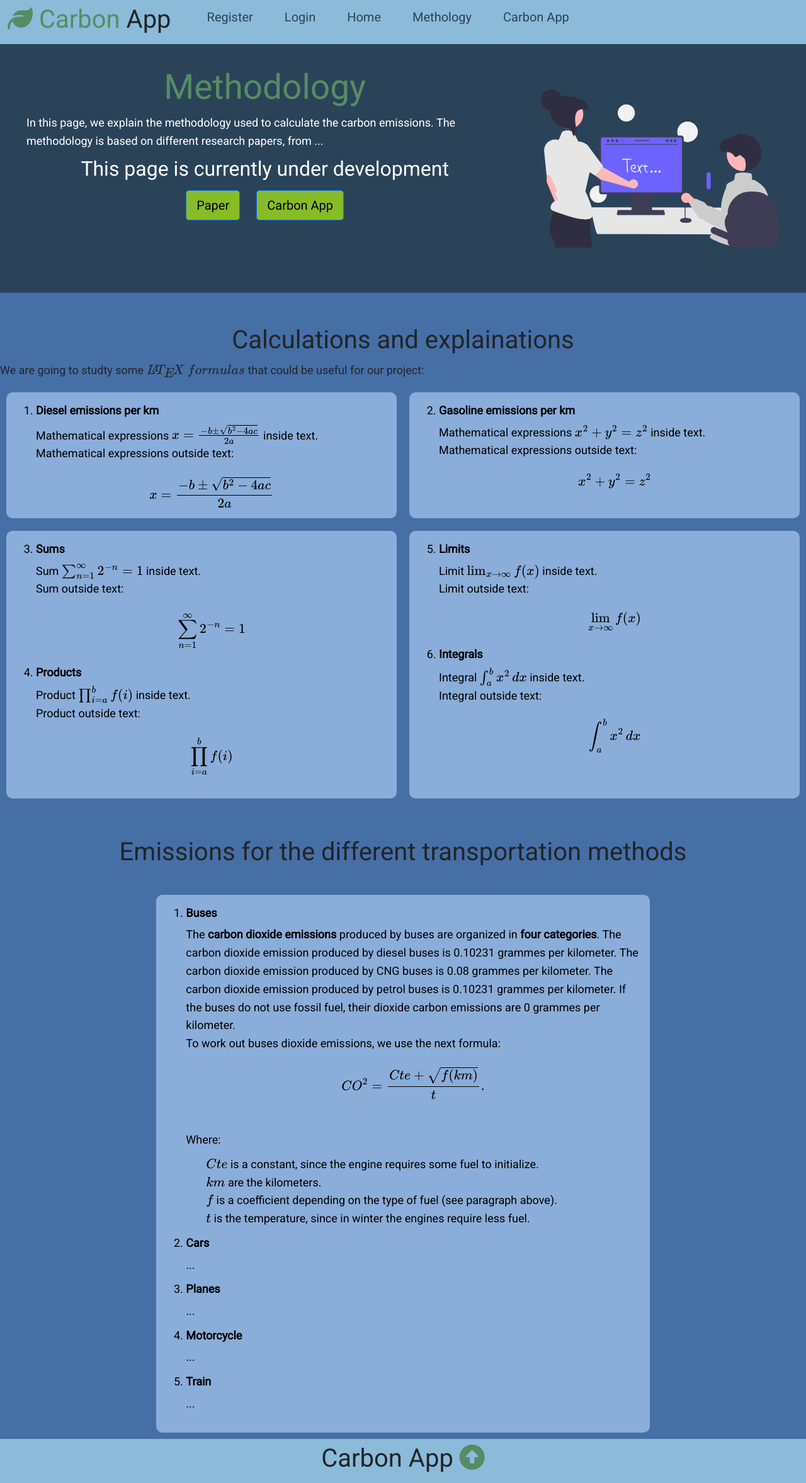
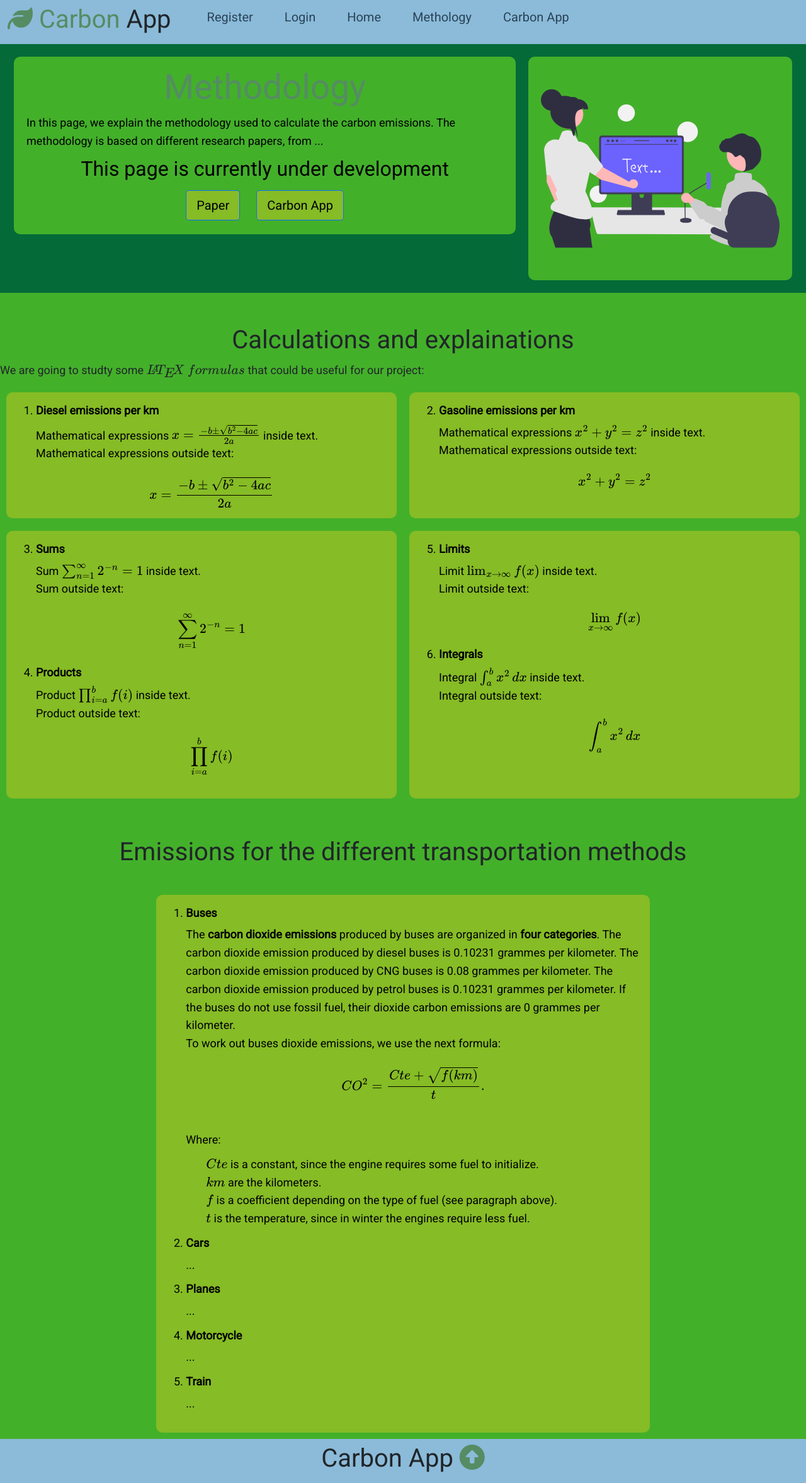
Before and after one commit to theoyster1/Carbon_App-Gruppe3, a Flask app: page /methodology in a window 1280 px wide. Shown: the whole page at 63% size. Run offline with Flask 2, Linux system fonts and the light colour scheme; some libraries are stand-ins or nearby versions.

Commit message:
Update methodology.css

```diff
--- a/capp/static/methodology.css
+++ b/capp/static/methodology.css
@@ -20,17 +20,17 @@ ol {
 }
 /* Section header */
 .section_header_methodology {
-  background-color:#2a4359;
+  background-color:#046A38;
 }
 .header {
   display: flex;
   align-items: start;
-  background: #2a4359;
+  background: #046A38;
 }
 .header .box {
   flex: 1;
-  background: #2a4359;
-  color: #fff;
+  background: #43B02A;
+  color: black;
   border-radius: 10px;
   margin: 20px 10px;
   padding: 15px 20px;
@@ -51,30 +51,30 @@ ol {
   flex-wrap:wrap;
 }
 .container_buttons_links_header a:hover {
-  color: #2a4359;
+  color: #86BC25;
 }
 .container_buttons_links_header btn {
   width: 100px;
   height: 100px;
-  background: #2a4359;
-  color: #fff;
+  background: #86BC25;
+  color: black;
   display: flex;
   justify-content:center;
   align-items:center;
 }
 /* Section methodology */
 .section_body_methodology {
-  background-color:#466fa6;
+  background-color:#43B02A;
 }
 .methodology {
   display: flex;
   align-items: start;
-  background: #466fa6;
+  background: #43B02A;
 }
 /* Table with one column */
 .methodology .box_table1 {
   flex: 1;
-  background: #8badd9;
+  background: #86BC25;
   color: black;
   border-radius: 10px;
   margin: 10px 10px 10px 10px;
@@ -85,19 +85,19 @@ ol {
 }
 .methodology .box_table1:nth-of-type(1) {
   flex-grow:1;
-  background: #466fa6;
+  background: #43B02A;
 }
 .methodology .box_table1:nth-of-type(2) {
   flex-grow:4;
 }
 .methodology .box_table1:nth-of-type(3) {
   flex-grow:1;
-  background: #466fa6;
+  background: #43B02A;
 }
 /* Table with two columns */
 .methodology .box_table2 {
   flex: 1;
-  background: #8badd9;
+  background: #43B02A;
   color: black;
   border-radius: 10px;
   margin: 10px 10px 10px 10px;
@@ -108,11 +108,11 @@ ol {
 }
 .methodology .box_table2:nth-of-type(1) {
   flex-grow:1;
-  background: #8badd9;
+  background: #86BC25;
 }
 .methodology .box_table2:nth-of-type(2) {
   flex-grow:1;
-  background: #8badd9;
+  background: #86BC25;
 }
 
 
```
